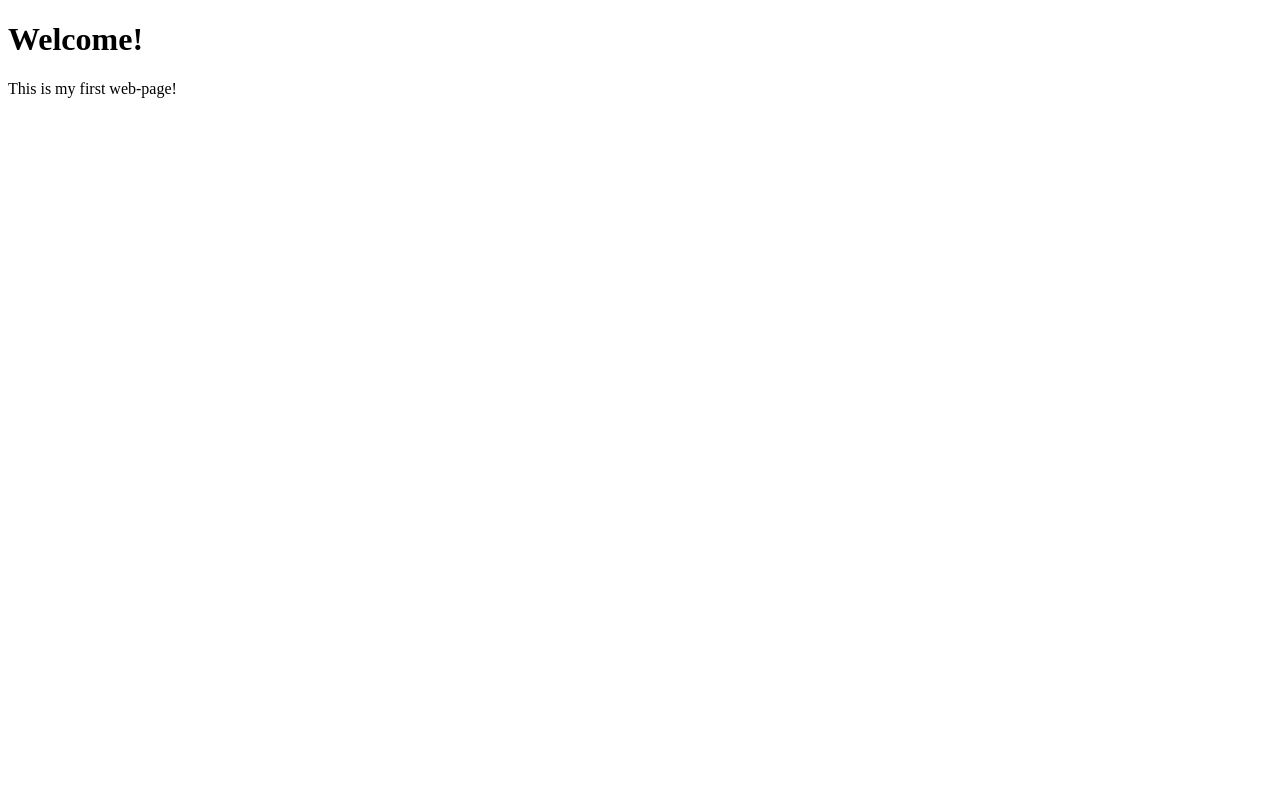
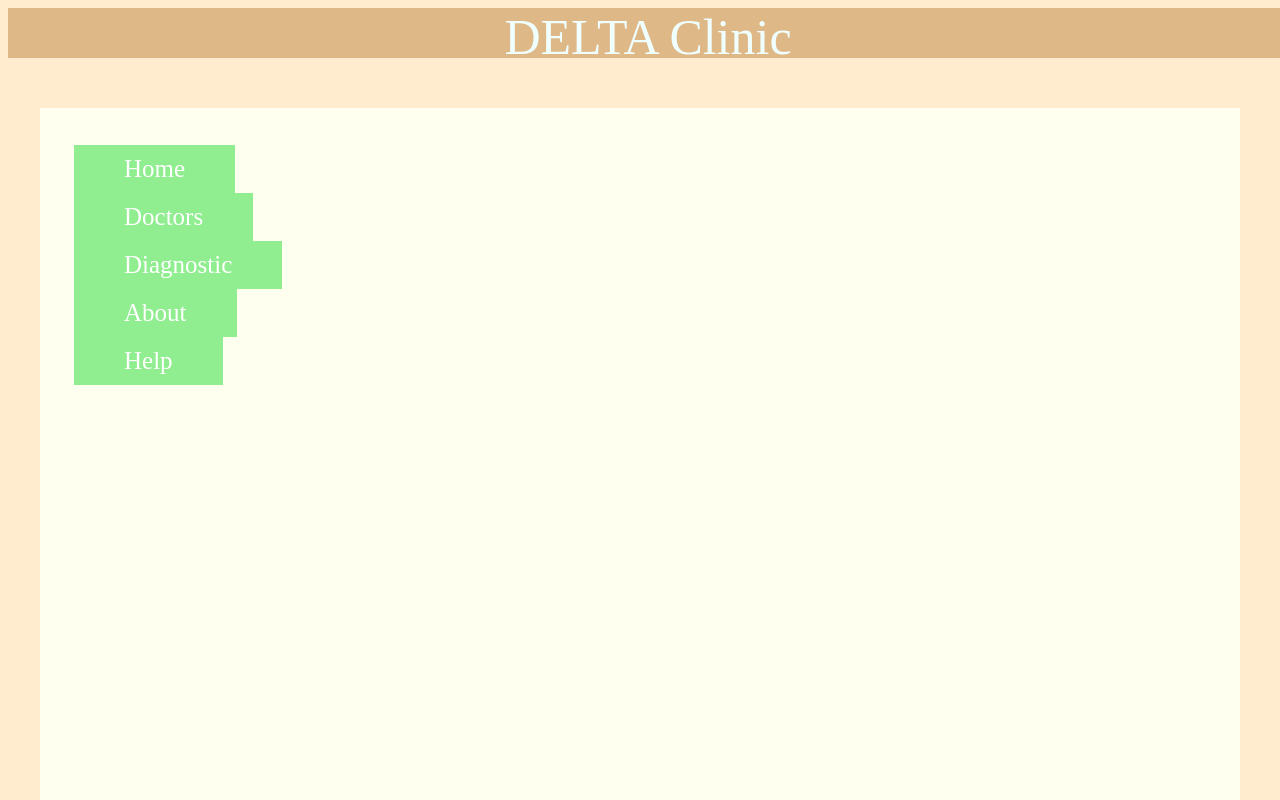
Before and after one commit to Bodichelly/webprogbase-lab1, a plain HTML site: page index.html in a window 1280 px wide. Drawn offline with Linux system fonts and the light colour scheme.

Commit message:
lab1 commit 2

```diff
--- a/index.html
+++ b/index.html
@@ -2,12 +2,18 @@
 <html lang="en">
 <head>
   <meta charset="utf-8">
-  <title>MY FIRST SITE</title>
-  <meta name="description" content="MY FIRST SITE DESCRIPTION">
-  <meta name="author" content="MY NAME">
+  <title>DELTA Clinic</title>
+  <link rel="stylesheet" type="text/css" href="style.css">
 </head>
 <body>
-  <h1>Welcome!</h1>
-  <p>This is my first web-page!</p>
+  <div id="logo">DELTA Clinic</div>
+  <div id="mainfield"></div>
+  <div id="menu">
+    <div id="button1">Home</div>
+    <div id="button2">Doctors</div>
+    <div id="button3">Diagnostic</div>
+    <div id="button4">About</div>
+    <div id="button5">Help </div>
+  </div>
 </body>
 </html>
--- /dev/null
+++ b/style.css
@@ -0,0 +1,106 @@
+body {
+    background-color: blanchedalmond;
+
+  }
+#logo {
+    background-color: burlywood;
+    width: 100%;
+    height: 50px;
+    position: fixed;
+    text-align: center;
+    font: italic;
+    font-size: 50px;
+    color: azure;
+}
+#mainfield {
+    background-color: ivory;
+    width: 1200px;
+    position: fixed;
+    left: 50%;
+    margin-left: -600px;
+    top: 108px;
+    height: 100%;
+}
+#menu {
+    background-color: ivory;
+    width: 200px;
+    height: 326px;
+    position: fixed;
+    left: 5%;
+    top: 140px;
+
+}
+#button1 {
+  position: relative;
+  top: 5px;
+  left: 5%;
+  background-color: lightgreen;
+  /* border: none; */
+  color: white;
+  padding: 10px 50px;
+  font-optical-sizing: auto;
+  text-align: left;
+  text-decoration: none;
+  display: inline-block;
+  font-size: 25px;
+}
+#button2 {
+  position: relative;
+  top: 5px;
+  left: 5%;
+  background-color: lightgreen;
+  /* border: none; */
+  color: white;
+  padding: 10px 50px;
+  font-optical-sizing: auto;
+  text-align: left;
+  text-decoration: none;
+  display: inline-block;
+  font-size: 25px;
+}
+#button3 {
+  position: relative;
+  top: 5px;
+  left: 5%;
+  background-color: lightgreen;
+  /* border: none; */
+  color: white;
+  padding: 10px 50px;
+  font-optical-sizing: auto;
+  text-align: left;
+  text-decoration: none;
+  display: inline-block;
+  font-size: 25px;
+}
+#button4 {
+  position: relative;
+  top: 5px;
+  left: 5%;
+  background-color: lightgreen;
+  /* border: none; */
+  color: white;
+  padding: 10px 50px;
+  font-optical-sizing: auto;
+  text-align: left;
+  text-decoration: none;
+  display: inline-block;
+  font-size: 25px;
+}
+#button5 {
+  position: relative;
+  top: 5px;
+  left: 5%;
+  background-color: lightgreen;
+  /* border: none; */
+  color: white;
+  padding: 10px 50px;
+  font-optical-sizing: auto;
+  text-align: left;
+  text-decoration: none;
+  display: inline-block;
+  font-size: 25px;
+}
+  h1 {
+    color: navy;
+    margin-left: 20px;
+  }
```
